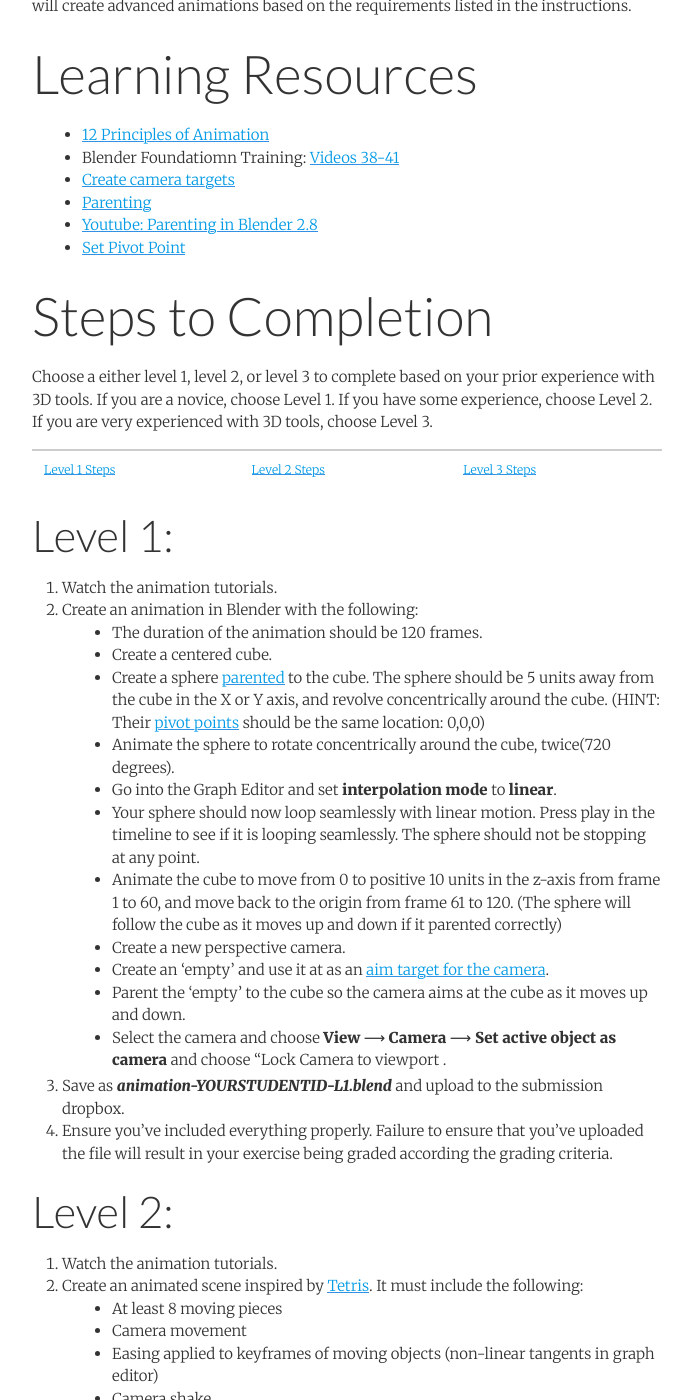
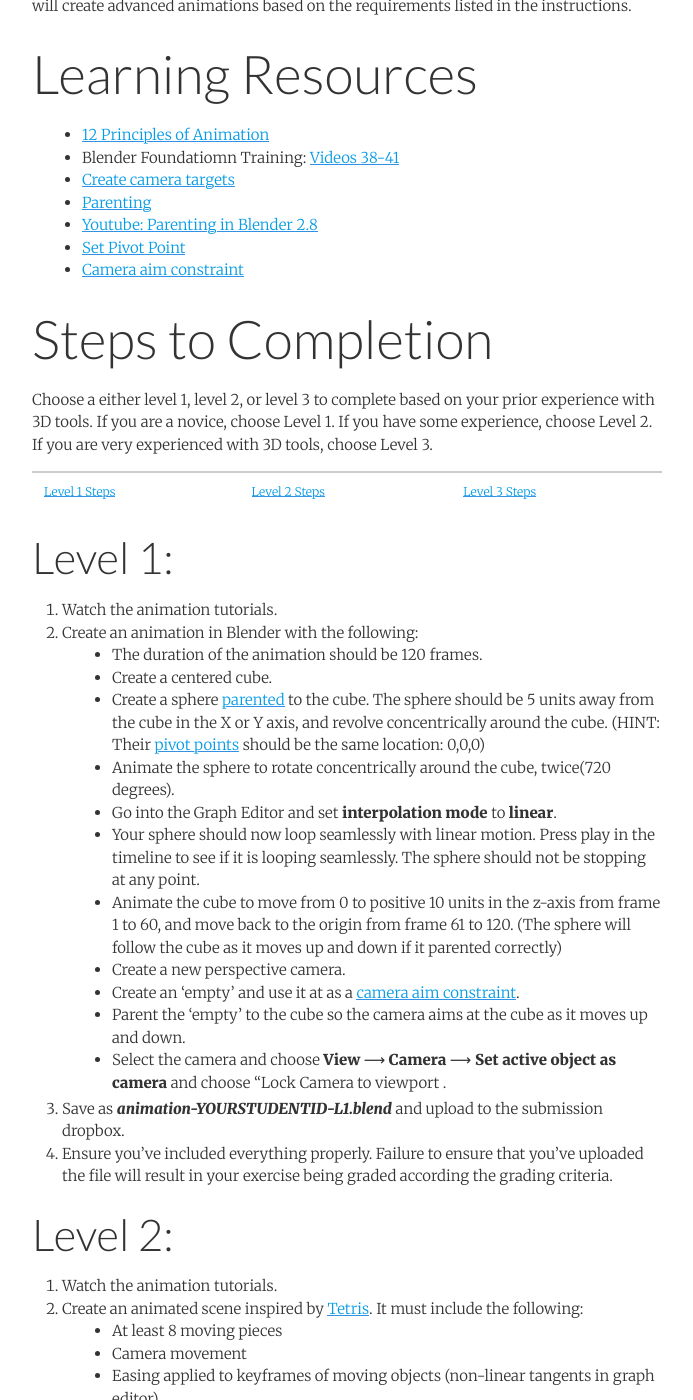
Before and after one commit to michael-collins/3d-modeling-rendering-animation-fa19--oer, a Jekyll site: the page built from _assignments/animation-intro/animation-intro.md, in a window 1280 px wide and 1400 px high, scrolled down 719 px. Shown: the whole window, without its empty margins (293-986 px from the left). Built offline with Jekyll 4.4.1, drawn with Linux system fonts in a browser that asks for light colours; nearby versions of some CDN libraries.

Commit message:
Update animation-intro.md

```diff
--- a/_assignments/animation-intro/animation-intro.md
+++ b/_assignments/animation-intro/animation-intro.md
@@ -17,6 +17,7 @@ In this exercise, level 1 students will practice keyframing, parenting, animatin
 - [Parenting](https://en.wikibooks.org/wiki/Blender_3D:_Noob_to_Pro/Parenting)
 - [Youtube: Parenting in Blender 2.8](https://www.youtube.com/watch?v=kd1O0oqQ3Uw)
 - [Set Pivot Point](https://www.versluis.com/2016/05/how-to-set-the-origin-pivot-point-in-blender/)
+- [Camera aim constraint](https://www.youtube.com/watch?v=ktqeSrj4e8Q)
 
 ## Steps to Completion
 
@@ -36,7 +37,7 @@ Choose a either level 1, level 2, or level 3 to complete based on your prior exp
    - Your sphere should now loop seamlessly with linear motion. Press play in the timeline to see if it is looping seamlessly. The sphere should not be stopping at any point.
    - Animate the cube to move from 0 to positive 10 units in the z-axis from frame 1 to 60, and move back to the origin from frame 61 to 120. (The sphere will follow the cube as it moves up and down if it parented correctly)
    - Create a new perspective camera.
-   - Create an 'empty' and use it at as an [aim target for the camera](https://www.youtube.com/watch?v=DLAlgXRYn_4).
+   - Create an 'empty' and use it at as a [camera aim constraint](https://www.youtube.com/watch?v=ktqeSrj4e8Q).
    - Parent the 'empty' to the cube so the camera aims at the cube as it moves up and down.
    - Select the camera and choose **View** ⟶ **Camera** ⟶ **Set active object as camera** and choose "Lock Camera to viewport .
 3. Save as **_{{ page.submission-id }}-L1.blend_** and upload to the submission dropbox.
```
